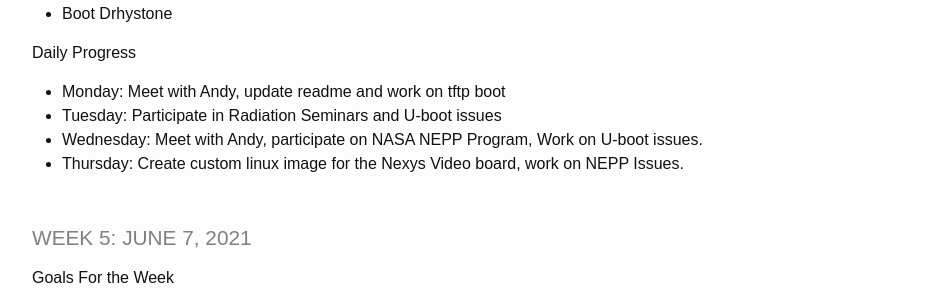
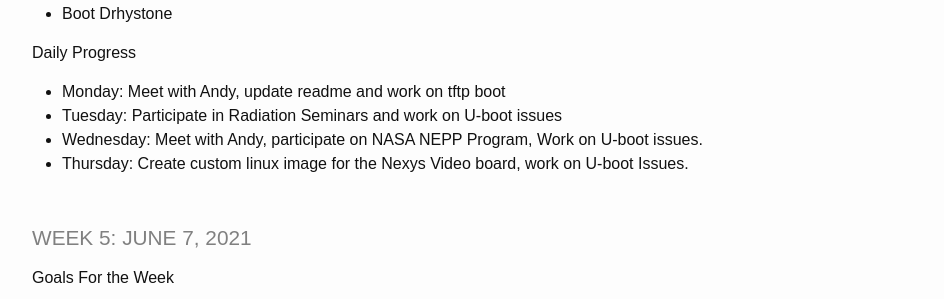
Before and after one commit to chriswils95/chriswils.github.io, a Jekyll site: the page built from _pages/log.md, in a window 1280 px wide and 900 px high. Shown: the part 347-646 px from the top of the window, without its empty margins (53-997 px from the left). Built offline with Jekyll 4.4.1, drawn with Linux system fonts in a browser that asks for light colours.

Commit message:
update logs

```diff
--- a/_pages/log.md
+++ b/_pages/log.md
@@ -14,11 +14,11 @@ Goals For the Week
 Daily Progress
 
 - **Monday**: Meet with Andy, update readme and work on tftp boot
-- **Tuesday**: Participate in Radiation Seminars and U-boot issues
+- **Tuesday**: Participate in Radiation Seminars and work on U-boot issues
 - **Wednesday**: Meet with Andy, participate on NASA NEPP Program,
   Work on U-boot issues.
 - **Thursday**: Create custom linux image for the Nexys Video board,
-  work on NEPP Issues.
+  work on U-boot Issues.
 
 ### Week 5: June 7, 2021
 
```
